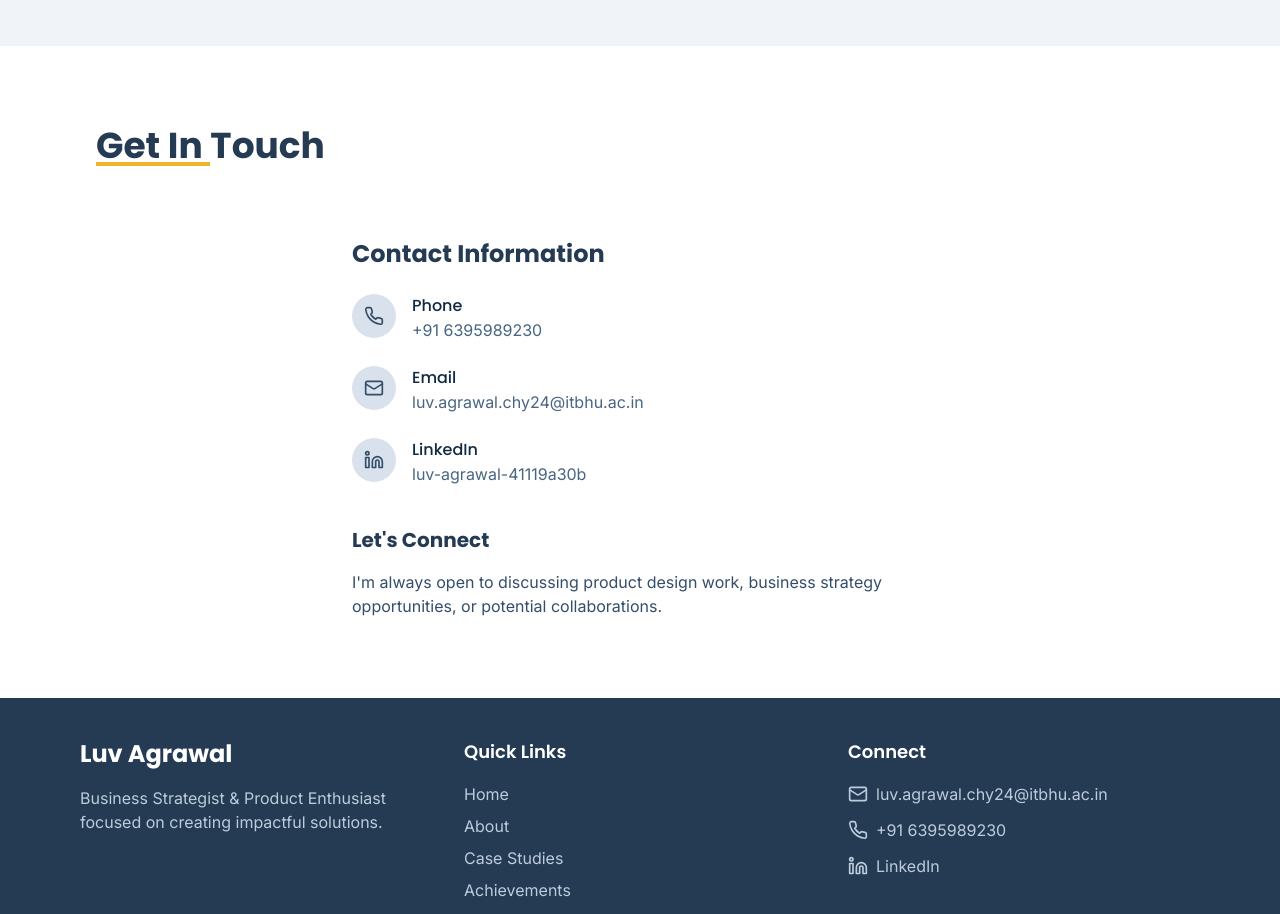
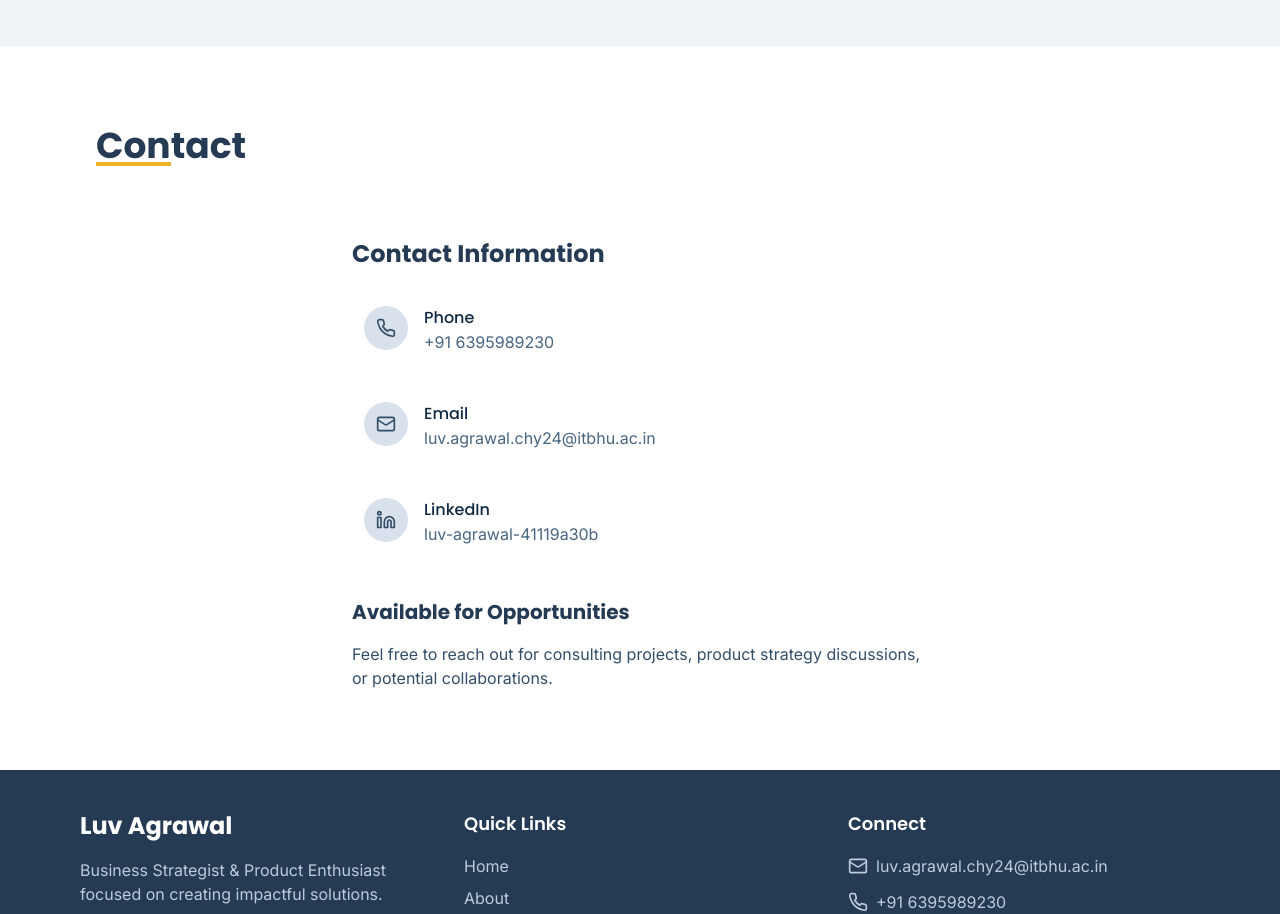
Before and after one commit to LuvAgrawal06/luvagrawal, a React (Vite) app: page / in a window 1280 px wide. Shown: the part 3440-4354 px from the top of the page. Built offline with nearby package versions, Linux system fonts and the light colour scheme.

Commit message:
Refactor: Update contact section
Update the contact section heading and content.

```diff
--- a/src/components/Contact.tsx
+++ b/src/components/Contact.tsx
@@ -47,14 +47,14 @@ const Contact = () => {
   return (
     <section id="contact" className="bg-white section-padding">
       <div className="container max-w-6xl mx-auto">
-        <h2 className="section-title">Get In Touch</h2>
+        <h2 className="section-title">Contact</h2>
 
         <div className="mt-12 flex justify-center">
           <div className="fade-in-bottom max-w-xl w-full">
             <h3 className="text-2xl font-bold text-navy-800 mb-6">Contact Information</h3>
             <div className="space-y-6">
               {contactInfo.map((item) => (
-                <div key={item.title} className="flex items-start gap-4">
+                <div key={item.title} className="flex items-start gap-4 hover:bg-navy-50 p-3 rounded-lg transition-colors">
                   <div className="bg-navy-100 p-3 rounded-full text-navy-700">
                     {item.icon}
                   </div>
@@ -72,9 +72,9 @@ const Contact = () => {
             </div>
 
             <div className="mt-10">
-              <h3 className="text-xl font-bold text-navy-800 mb-4">Let's Connect</h3>
+              <h3 className="text-xl font-bold text-navy-800 mb-4">Available for Opportunities</h3>
               <p className="text-navy-700">
-                I'm always open to discussing product design work, business strategy opportunities, or potential collaborations.
+                Feel free to reach out for consulting projects, product strategy discussions, or potential collaborations.
               </p>
             </div>
           </div>
```
